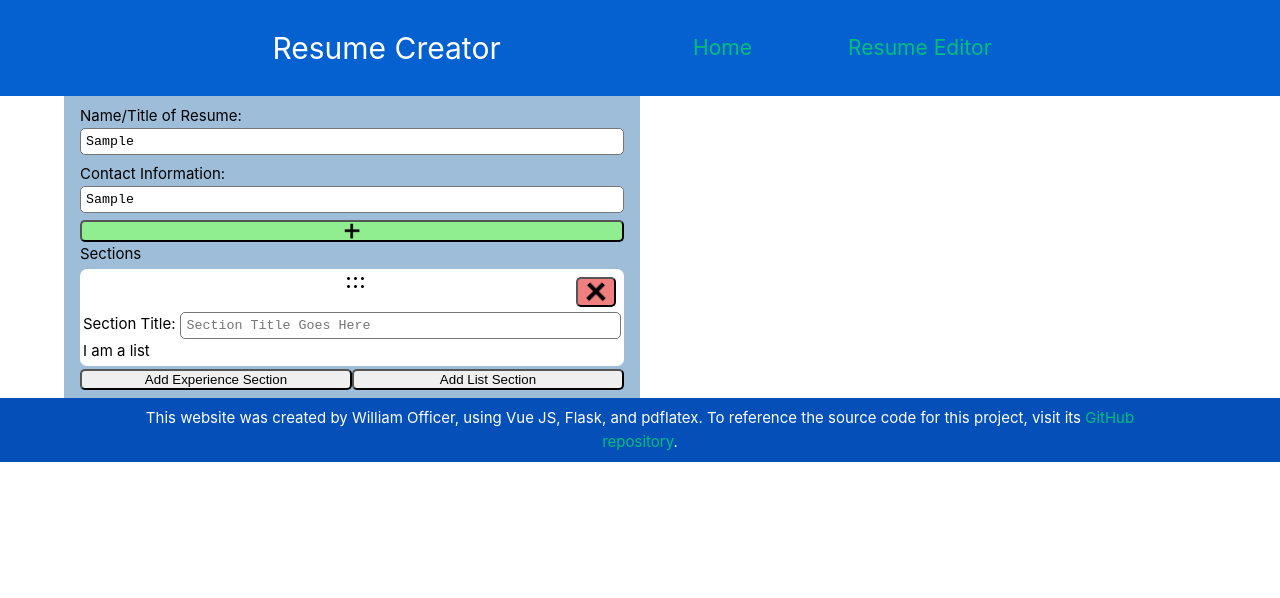
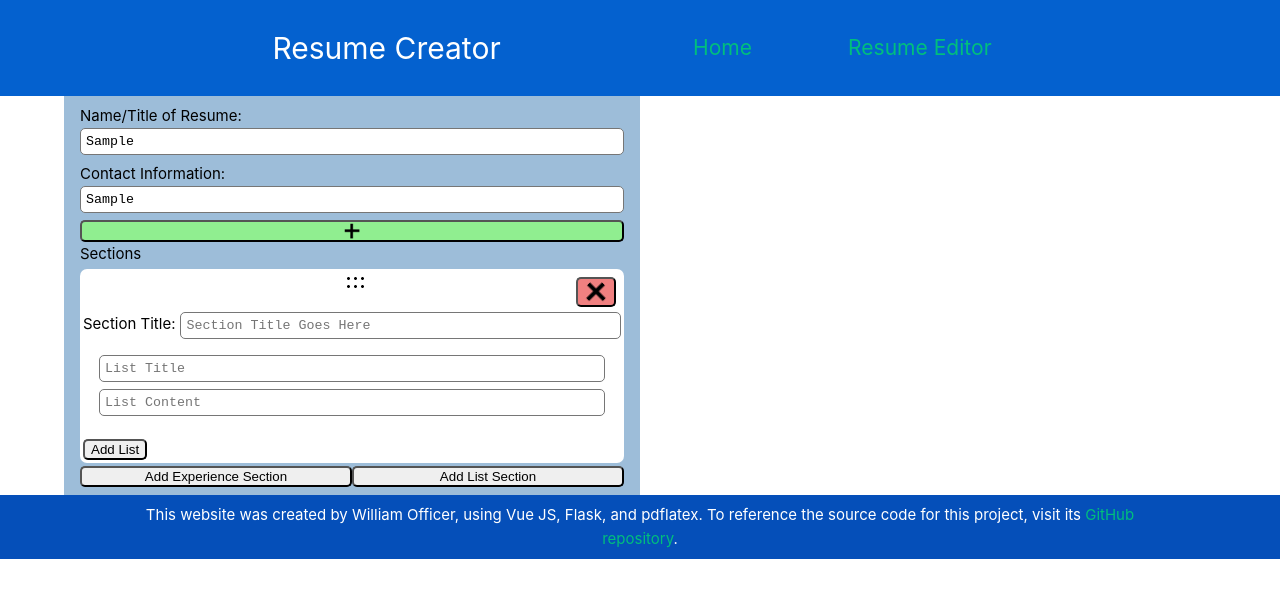
Before and after one commit to officerw/resume-creator, a Vue app in the folder frontend/: page /editor in a window 1280 px wide. Both pictures are taken after typing "Sample", "Sample" into the empty fields and a click on the button "Add List Section". Shown: the top 598 px of the page. Built offline with nearby package versions, Linux system fonts and the light colour scheme.

Commit message:
Created list type section and emitted its values to ResumeSections.vue

```diff
--- /dev/null
+++ b/frontend/src/components/List.vue
@@ -0,0 +1,36 @@
+<script setup lang="ts">
+    import { ref, watch } from "vue"
+
+    // Emit experience information to parent component
+    const emit = defineEmits(["updateListTitle", "updateListContent"])
+
+    // Store list information
+    const title = ref("")
+    const content = ref("")
+
+    // Whenever values change, emit values to parent component
+    watch(title, (newTitle) => {
+        emit("updateListTitle", newTitle)
+    })
+
+    watch(content, (newContent) => {
+        emit("updateListContent", newContent)
+    })
+
+</script>
+
+<template>
+    <div class="list-container">
+        <textarea id="list-title" v-model="title" rows="1" name="listTitle" placeholder="List Title" maxlength="30"></textarea>
+        <textarea id="list-content" v-model="content" rows="1" name="listContent" placeholder="List Content" maxlength="120"></textarea>
+    </div>
+</template>
+
+<style>
+
+    .list-container {
+        padding: 8px;
+        margin: 0.5rem;
+    }
+
+</style>
--- a/frontend/src/components/ResumeSections.vue
+++ b/frontend/src/components/ResumeSections.vue
@@ -3,7 +3,6 @@
     import { ref, watch } from "vue"
     import draggable from "vuedraggable"
     import Section from "./Section.vue"
-import type { RefSymbol } from "@vue/reactivity";
 
     type List = {
         list_title: string
@@ -40,10 +39,6 @@ import type { RefSymbol } from "@vue/reactivity";
         // Remove section to be removed by filtering out its id
         sections.value = sections.value.filter((element) => element.id != idToRemove)
     }
-    // debug
-    watch(sections.value, (s) => {
-        console.log(s)
-    })
 
 </script>
 
@@ -58,7 +53,8 @@ import type { RefSymbol } from "@vue/reactivity";
                     <Section :id="element.id" :section-type="element.type"
                         @delete-section="(idToRemove) => removeSection(idToRemove)"
                         @update-title="(title) => (element.name = title)"
-                        @update-section-experiences="(experiences) => (element.content = experiences)"></Section>
+                        @update-section-experiences="(experiences) => (element.content = experiences)"
+                        @update-lists="(lists: List[]) => (element.content = lists)"></Section>
                 </template>
             </draggable>
         </div>
--- a/frontend/src/components/Section.vue
+++ b/frontend/src/components/Section.vue
@@ -3,11 +3,12 @@
     import { DeprecationTypes, ref, watch } from "vue"
     import draggable from "vuedraggable"
     import Experience from "./Experience.vue"
+    import List from "./List.vue"
 
     const sectionTitle = ref("")
 
     // Delete this section when requested
-    const emit = defineEmits(["deleteSection", "updateTitle", "updateSectionExperiences"])
+    const emit = defineEmits(["deleteSection", "updateTitle", "updateSectionExperiences", "updateLists"])
 
     // Accept whether this section is a list type or experience type
     const props = defineProps({
@@ -22,9 +23,15 @@
     })
 
     // Store a list of experiences
-    let index = 0
+    let indexExp = 0
     const experiences = ref([
-        { id: ++index, title: "", location: "", organization: "", tenure: "", content: [""]}
+        { id: ++indexExp, title: "", location: "", organization: "", tenure: "", content: [""]}
+    ])
+
+    // Store list of lists
+    let indexList = 0
+    const lists = ref([
+        { id: ++indexList, title: "", content: ""}
     ])
 
     // Tell parent component to delete this section
@@ -34,13 +41,22 @@
 
     function addExperience() {
         experiences.value.push({
-            id: ++index, title: "", location: "", organization: "", tenure: "", content: [""]
+            id: ++indexExp, title: "", location: "", organization: "", tenure: "", content: [""]
         })
     }
 
     function removeExperience() {
         experiences.value.pop()
-        index -= 1
+        indexExp -= 1
+    }
+
+    function addList() {
+        lists.value.push({ id: ++indexList, title: "", content: ""})
+    }
+
+    function removeList() {
+        lists.value.pop()
+        indexList -= 1
     }
 
     type Experience = {
@@ -50,6 +66,11 @@
         tenure: string
     }
 
+    type List = {
+        list_title: string
+        list_content: string
+    }
+
     // Whenever the title changes, emit the value to the parent component
     watch(sectionTitle, (newTitle) => {
         emit("updateTitle", newTitle)
@@ -57,9 +78,17 @@
 
     // Whenever experience information changes provided by the user, emit the value to parent component
     watch(experiences.value, (newExperiences) => {
-        console.log(newExperiences)
+        emit("updateSectionExperiences", newExperiences)
+    })
 
-        emit("updateSectionExperiences", newExperiences)
+    // Whenever the lists change, emit the value to the parent component
+    watch(lists.value, (newLists) => {
+        var lists: List[] = []
+        for (let i = 0; i < newLists.length; i++) {
+            lists.push({ list_title: newLists[i].title, list_content: newLists[i].content })
+        }
+
+        emit("updateLists", lists)
     })
 
 </script>
@@ -81,7 +110,16 @@
 
         <!-- Here, we outline the layout of a list type section -->
         <div v-if="sectionType == 'list'" class="list-section">
-            I am a list
+            <div v-for="list in lists">
+                <List @update-list-title="(newTitle) => (list.title = newTitle)"
+                @update-list-content="(newContent) => (list.content = newContent)" />
+            </div>
+
+            <!-- Buttons to add/remove lists to this section -->
+            <div class="lists-buttons">
+                <button v-if="lists.length < 15" id="add-list" @click="addList()">Add List</button>
+                <button v-if="lists.length > 1" id="remove-list" @click="removeList()">Remove List</button>
+            </div>
         </div> <!-- Here, we outline the layout of a list of experiences type section and update experience details based on user input -->
         <div v-else class="experience-section">
             <draggable :list="experiences" item-key="id">
```
